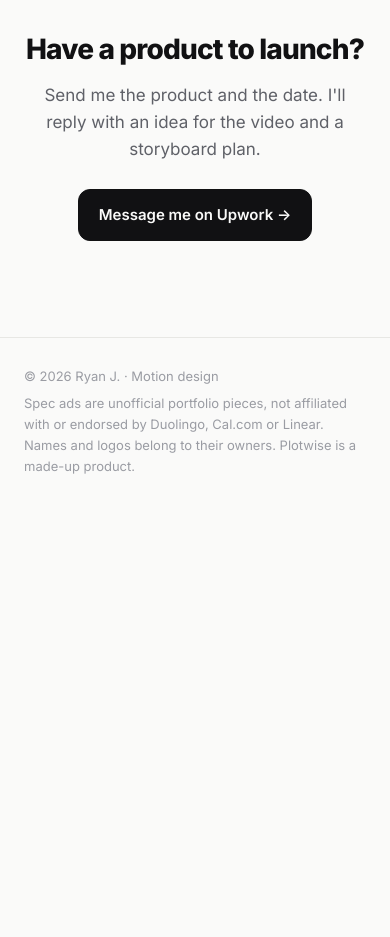
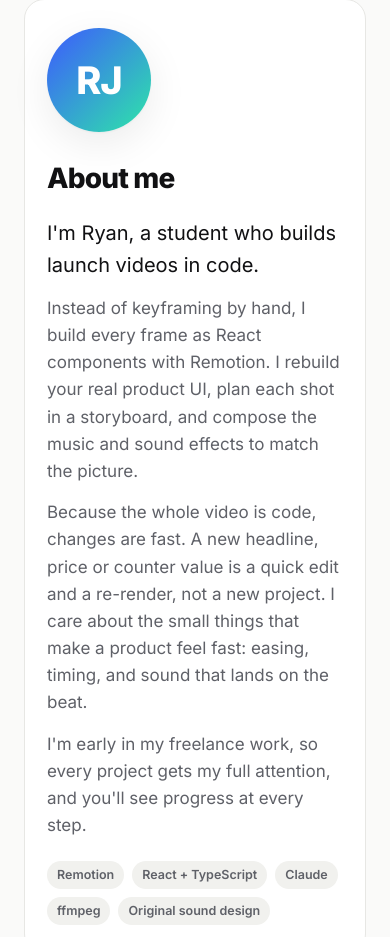
Before and after one commit to jack1071-maker/motion-portfolio, a plain HTML site: page index.html in a window 390 px wide. Shown: the part 6683-7620 px from the top of the page. Before the commit the page ends 7205 px from the top, so only its background shows below. Drawn offline with Linux system fonts and the light colour scheme.

Commit message:
Add About me section
Co-Authored-By: Claude Opus 5.5 <noreply@anthropic.com>

```diff
--- a/index.html
+++ b/index.html
@@ -64,12 +64,19 @@
   .offer { display: grid; grid-template-columns: repeat(3, 1fr); gap: 18px; }
   .card { background: var(--surface); border: 1px solid var(--line); border-radius: 16px; padding: 24px; }
   .card h4 { margin: 0 0 6px; font-size: 18px; } .card p { margin: 0; color: var(--muted); font-size: 15px; }
+  .about { display: grid; grid-template-columns: 200px 1fr; gap: 48px; align-items: start; background: var(--surface); border: 1px solid var(--line); border-radius: 20px; padding: 40px; }
+  .badge { width: 160px; height: 160px; border-radius: 50%; background: linear-gradient(135deg, var(--accent), #2EE6A8); color: #fff; font-weight: 800; font-size: 56px; letter-spacing: -.03em; display: flex; align-items: center; justify-content: center; box-shadow: var(--shadow); }
+  .about h2 { margin-bottom: 16px; }
+  .about p { margin: 0 0 14px; color: var(--muted); max-width: 680px; }
+  .about p.big { font-size: 20px; color: var(--ink); }
+  .tools { display: flex; gap: 8px; flex-wrap: wrap; margin-top: 22px; }
   .cta { text-align: center; padding: 80px 0 96px; }
   .cta p { color: var(--muted); margin: 0 auto 26px; max-width: 520px; }
   footer { border-top: 1px solid var(--line); padding: 28px 0 40px; color: var(--faint); font-size: 13px; }
   footer p { margin: 0 0 6px; }
   @media (max-width: 900px) {
-    header.hero, .item, .item.vertical { grid-template-columns: 1fr; gap: 24px; }
+    header.hero, .item, .item.vertical, .about { grid-template-columns: 1fr; gap: 24px; }
+    .about { padding: 28px 22px; } .badge { width: 104px; height: 104px; font-size: 38px; }
     .item.vertical .player { max-width: 380px; width: 100%; }
     .steps, .offer { grid-template-columns: 1fr 1fr; }
     .navlinks { display: none; }
@@ -81,7 +88,7 @@
 <div class="wrap">
   <nav>
     <a class="logo" href="#">Ryan J.</a>
-    <div class="navlinks"><a href="#work">Work</a><a href="#process">Process</a><a href="#services">Services</a><a href="#contact">Contact</a></div>
+    <div class="navlinks"><a href="#work">Work</a><a href="#process">Process</a><a href="#services">Services</a><a href="#about">About</a><a href="#contact">Contact</a></div>
   </nav>
 
   <header class="hero">
@@ -196,6 +203,20 @@
     </div>
   </section>
 
+  <section id="about">
+    <div class="about">
+      <div class="badge" aria-hidden="true">RJ</div>
+      <div>
+        <h2>About me</h2>
+        <p class="big">I'm Ryan, a student who builds launch videos in code.</p>
+        <p>Instead of keyframing by hand, I build every frame as React components with Remotion. I rebuild your real product UI, plan each shot in a storyboard, and compose the music and sound effects to match the picture.</p>
+        <p>Because the whole video is code, changes are fast. A new headline, price or counter value is a quick edit and a re-render, not a new project. I care about the small things that make a product feel fast: easing, timing, and sound that lands on the beat.</p>
+        <p>I'm early in my freelance work, so every project gets my full attention, and you'll see progress at every step.</p>
+        <div class="tools"><span class="tag">Remotion</span><span class="tag">React + TypeScript</span><span class="tag">Claude</span><span class="tag">ffmpeg</span><span class="tag">Original sound design</span></div>
+      </div>
+    </div>
+  </section>
+
   <section class="cta" id="contact">
     <h2>Have a product to launch?</h2>
     <p>Send me the product and the date. I'll reply with an idea for the video and a storyboard plan.</p>
```
